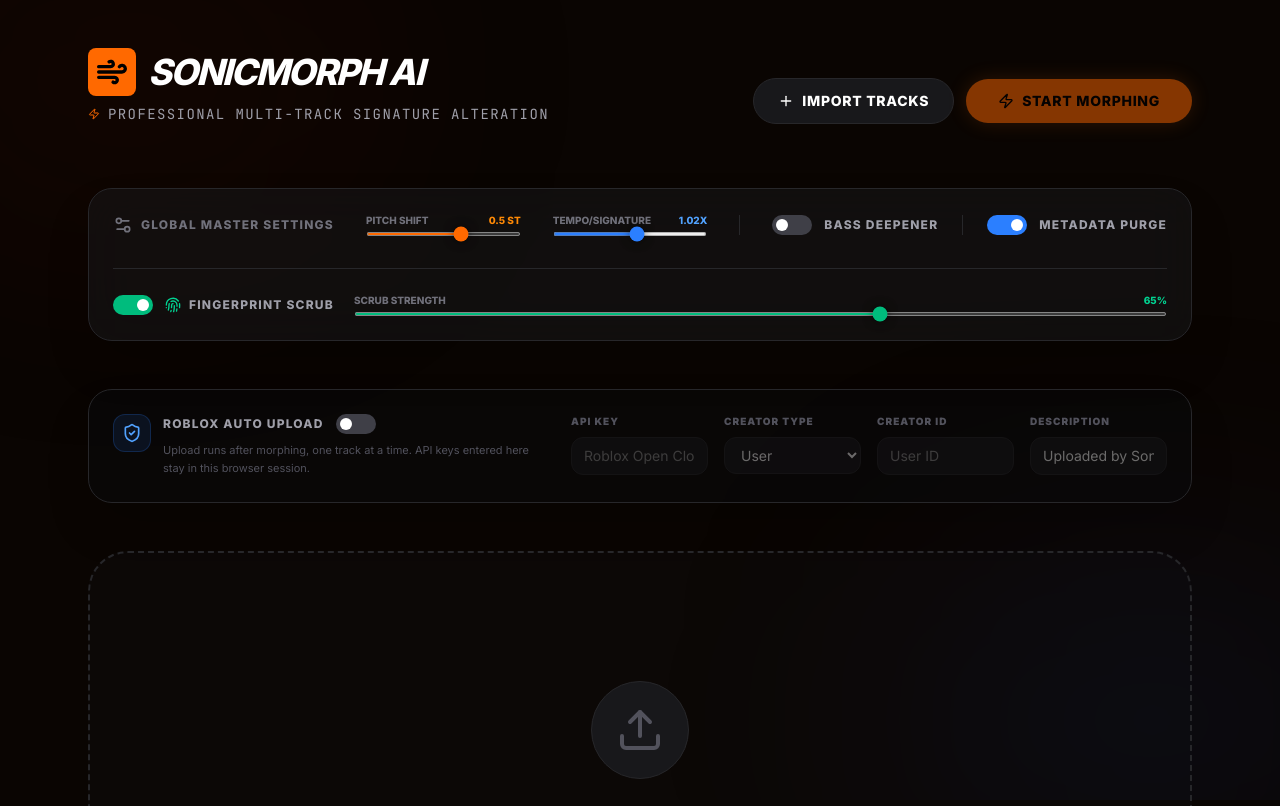
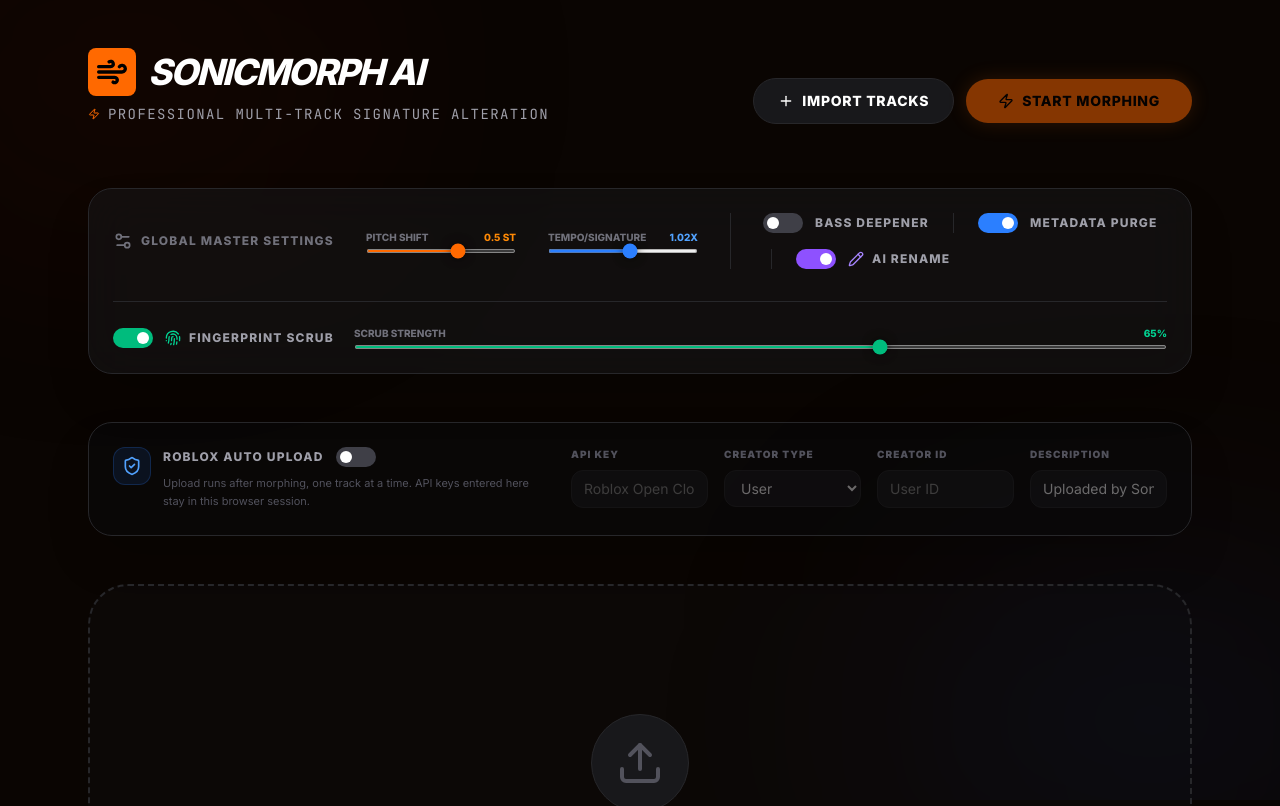
Before and after one commit to daffazzz/ai-voice-editor, a React (Vite) app: page / in a window 1280 px wide. Shown: the top 806 px of the page. Built offline with nearby package versions, Linux system fonts and the light colour scheme.

Commit message:
Add option to keep original song titles

```diff
--- a/src/App.tsx
+++ b/src/App.tsx
@@ -20,7 +20,8 @@
   Wind,
   Plus,
   ShieldCheck,
-  Fingerprint
+  Fingerprint,
+  Pencil
 } from 'lucide-react';
 import confetti from 'canvas-confetti';
 import { Track, MorphSettings, DEFAULT_SETTINGS, RobloxSettings, DEFAULT_ROBLOX_SETTINGS } from './types';
@@ -78,7 +79,9 @@
         setTracks(prev => prev.map((t, idx) => idx === i ? { ...t, settings: effectiveSettings, status: 'processing', progress: 10 } : t));
 
         // 1. Generate AI Title
-        const newTitle = await generateNewTitle(track.originalTitle);
+        const newTitle = effectiveSettings.renameTitle
+          ? await generateNewTitle(track.originalTitle)
+          : track.originalTitle;
         setTracks(prev => prev.map((t, idx) => idx === i ? { ...t, morphedTitle: newTitle, progress: 35 } : t));
 
         // 2. Morph Audio
@@ -294,6 +297,22 @@
                 </div>
                 <span className="text-xs font-bold uppercase tracking-widest text-zinc-400 group-hover:text-white transition-colors">Metadata Purge</span>
               </label>
+
+              <label className="flex items-center gap-3 cursor-pointer group border-l border-zinc-800 pl-6 ml-2">
+                <input
+                  type="checkbox"
+                  checked={globalSettings.renameTitle}
+                  onChange={(e) => setGlobalSettings(prev => ({ ...prev, renameTitle: e.target.checked }))}
+                  className="hidden"
+                />
+                <div className={`w-10 h-5 rounded-full transition-colors flex items-center p-1 ${globalSettings.renameTitle ? 'bg-violet-500' : 'bg-zinc-700'}`}>
+                  <div className={`w-3 h-3 bg-white rounded-full transition-transform ${globalSettings.renameTitle ? 'translate-x-5' : 'translate-x-0'}`} />
+                </div>
+                <div className="flex items-center gap-2">
+                  <Pencil className="w-4 h-4 text-violet-400" />
+                  <span className="text-xs font-bold uppercase tracking-widest text-zinc-400 group-hover:text-white transition-colors">AI Rename</span>
+                </div>
+              </label>
            </div>
 
            <div className="lg:col-span-4 grid grid-cols-1 md:grid-cols-[auto_1fr] gap-5 border-t border-zinc-800 pt-6">
@@ -470,6 +489,11 @@
                             Fingerprint Scrubbed
                           </span>
                         )}
+                        {track.status === 'completed' && !track.settings.renameTitle && (
+                          <span className="text-[9px] font-black bg-violet-500/20 text-violet-400 border border-violet-500/30 px-2 py-0.5 rounded-full tracking-tighter uppercase ml-2">
+                            Original Title
+                          </span>
+                        )}
                       </div>
                       {track.uploadStatus && track.uploadStatus !== 'idle' && (
                         <div className="flex flex-wrap items-center gap-2 text-[10px] uppercase font-black tracking-wider">
--- a/src/types.ts
+++ b/src/types.ts
@@ -24,6 +24,7 @@
   reverb: number; // 0 to 1
   bassBoost: boolean;
   scrubMetadata: boolean;
+  renameTitle: boolean;
   removeFingerprint: boolean;
   fingerprintStrength: number; // 0 to 1
 }
@@ -34,6 +35,7 @@
   reverb: 0.1,
   bassBoost: false,
   scrubMetadata: true,
+  renameTitle: true,
   removeFingerprint: true,
   fingerprintStrength: 0.65
 };
```
